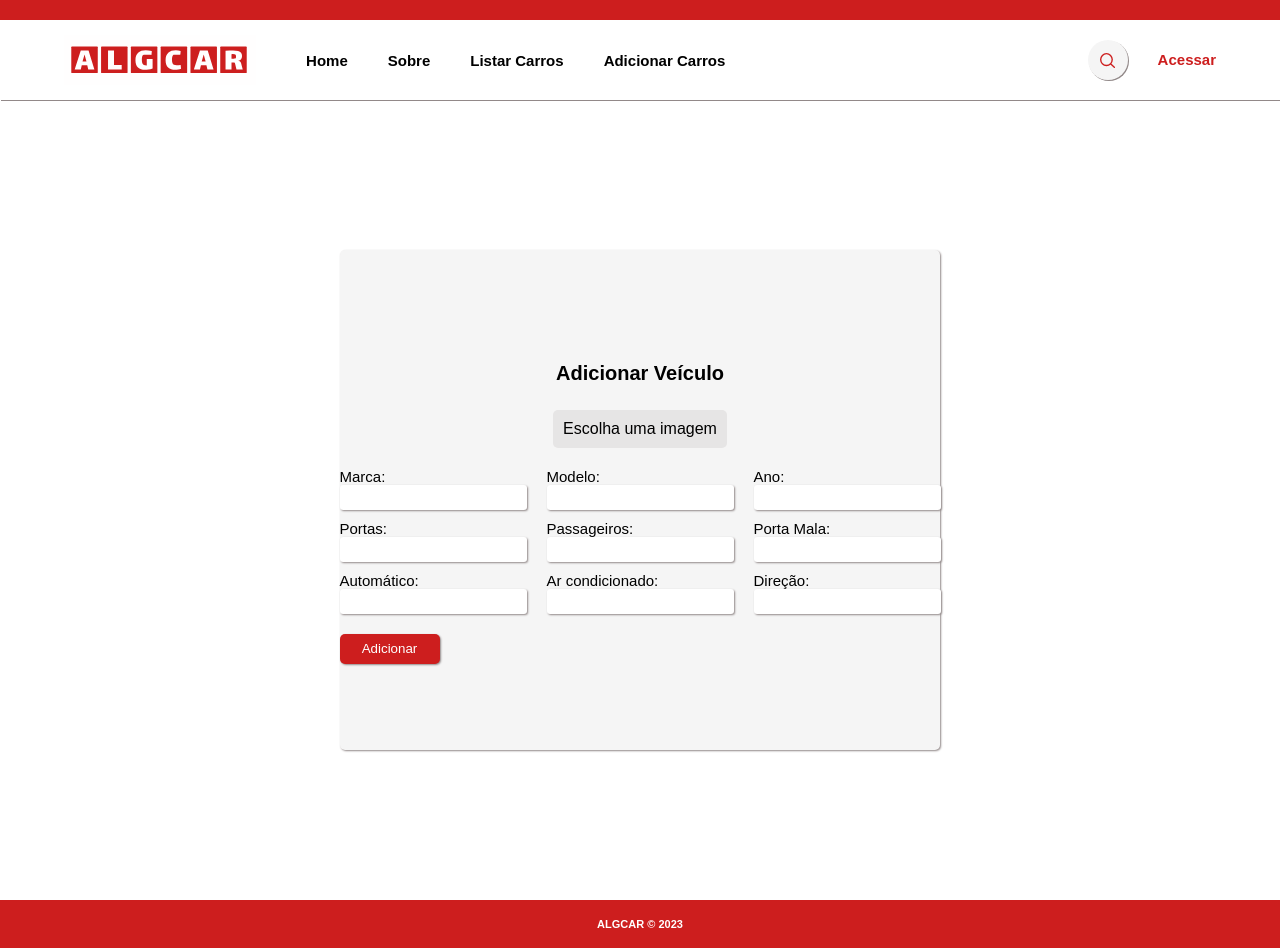
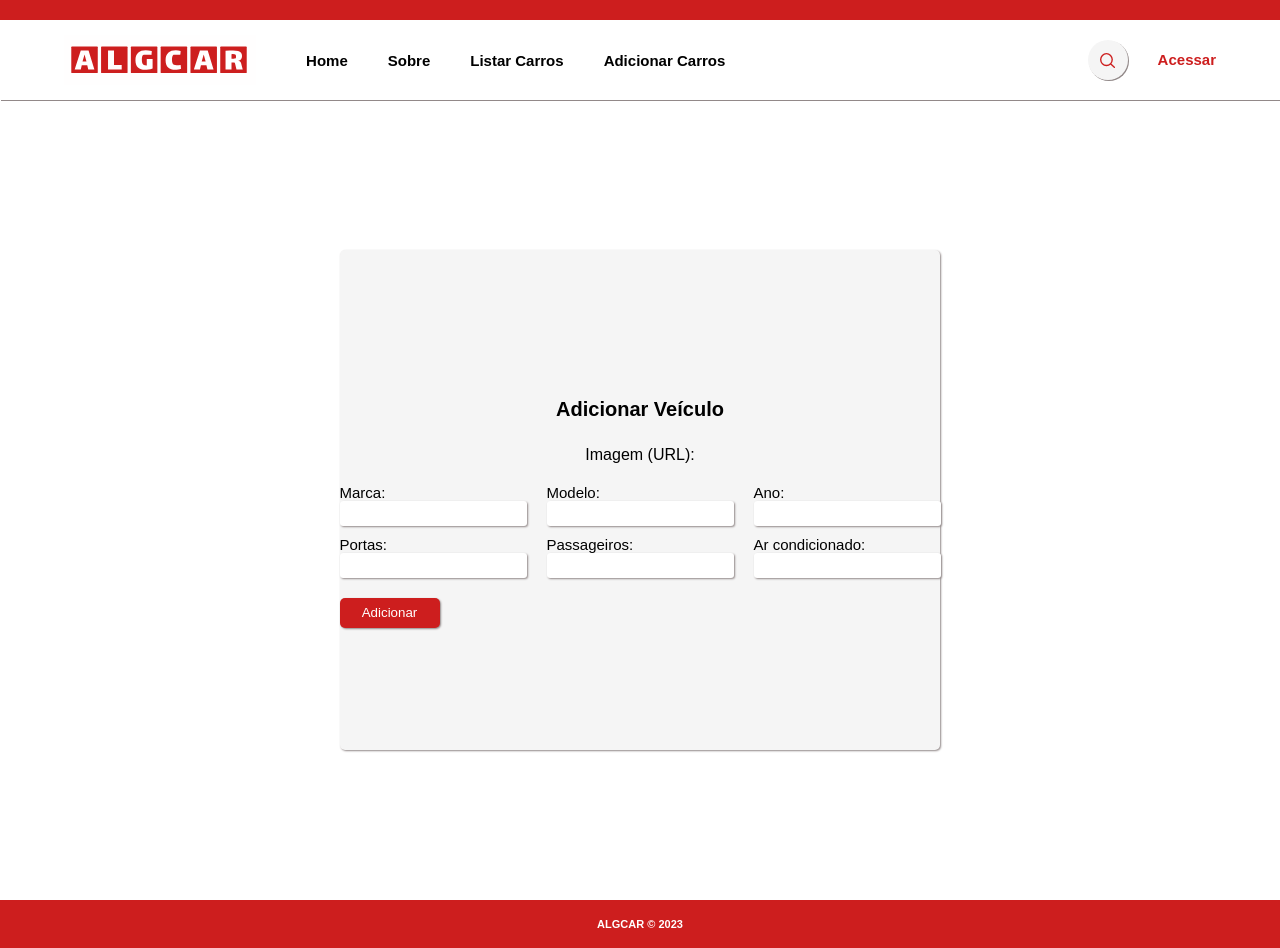
Before and after one commit to JoseCMessias/alg-car, a React (Vite) app in the folder algCar/: page /add in a window 1280 px wide. Built offline with nearby package versions, Linux system fonts and the light colour scheme.

Commit message:
correção do adicionar veiculos

```diff
--- a/algCar/src/pages/Adicionar/AdicionarVeiculos.jsx
+++ b/algCar/src/pages/Adicionar/AdicionarVeiculos.jsx
@@ -1,53 +1,56 @@
 import { useState } from "react";
 import { useNavigate } from "react-router-dom";
-import "./adicionarVeiculo.css"
-
+import "./adicionarVeiculo.css";
 
 export const AdicionarVeiculos = ({}) => {
   const navigate = useNavigate();
-    const [veiculo, setVeiculo] = useState({image: null, marca: '', modelo: '', ano: '', portas: '', passageiros: '', portaMala: '', volante: '', ar: '', direcao: ''})
-
-    const handleFileChange = (event) => {
-        const file = event.target.files[0];
-
-        if (file) {
-          const imageURL = URL.createObjectURL(file);
-          setVeiculo({ ...veiculo, image: imageURL });
-        }
-    };
+  const [veiculo, setVeiculo] = useState({
+    image: '',
+    marca: '',
+    modelo: '',
+    ano: '',
+    portas: '',
+    passageiros: '',
+    portaMala: '',
+    volante: '',
+    ar: '',
+    direcao: '',
+  });
 
   const handleSubmit = (event) => {
     event.preventDefault();
 
-        const storedVeiculos = JSON.parse(localStorage.getItem('veiculos')) || [];
+    const storedVeiculos = JSON.parse(localStorage.getItem("veiculos")) || [];
     storedVeiculos.push(veiculo);
-        localStorage.setItem('veiculos', JSON.stringify(storedVeiculos));
+    localStorage.setItem("veiculos", JSON.stringify(storedVeiculos));
 
     console.log("Veiculo adicionado com sucesso", veiculo);
-        navigate('/listar');
+    navigate("/listar");
   };
 
   return (
     <div className="form-adicionar">
       <div className="form-container">
         <h2 className="Titulo-adicionar"> Adicionar Veículo </h2>
-                <form onSubmit={handleSubmit} >
+        <form onSubmit={handleSubmit}>
           <div className="form-inputs">
-
             <div className="add-grupo-img">
               <label className="add-label-img">
+                Imagem (URL):
                 <input
                   className="picture"
-                                type="file"
+                  type="text"
                   name="image"
                   required
-                                onChange={handleFileChange}
+                  value={veiculo.image}
+                  onChange={(e) => setVeiculo({ ...veiculo, image: e.target.value })}
                 />
-                            <span className="image-span">Escolha uma imagem</span>
               </label>
+              {veiculo.image && (
                 <div className="adicionaIMG">
-                            {veiculo.image && <img src={veiculo.image} alt="" />}
+                  <img src={veiculo.image} alt="Imagem do veículo" />
                 </div>
+              )}
             </div>
 
             <div className="add-grupo">
@@ -61,7 +64,6 @@ export const AdicionarVeiculos = ({}) => {
                             (e) => setVeiculo({ ...veiculo, marca: e.target.value})
                         }/>
                 </label>
-
                 <label className="form-label">
                     Modelo:
                    <input type="text"
@@ -72,7 +74,6 @@ export const AdicionarVeiculos = ({}) => {
                             (e) => setVeiculo({ ...veiculo, modelo: e.target.value})
                         }/>
                 </label>
-
                 <label className="form-label">
                         Ano:
                         <input type="number"
@@ -83,7 +84,6 @@ export const AdicionarVeiculos = ({}) => {
                         }/>
                 </label>
             </div>
-
             <div  className="add-grupo">
                 <label className="form-label">
                         Portas:
@@ -94,7 +94,6 @@ export const AdicionarVeiculos = ({}) => {
                             (e) => setVeiculo({ ...veiculo, portas: e.target.value})
                         }/>
                 </label>
-
                 <label className="form-label">
                         Passageiros:
                         <input type="number"
@@ -104,29 +103,6 @@ export const AdicionarVeiculos = ({}) => {
                             (e) => setVeiculo({ ...veiculo, passageiros: e.target.value})
                         }/>
                 </label>
-
-                            <label className="form-label">
-                                Porta Mala:
-                                <input type="text"
-                                name="portaMala"
-                                value={veiculo.portaMala}
-                                onChange={
-                                    (e) => setVeiculo({ ...veiculo, portaMala: e.target.value})
-                                }/>
-                            </label>
-                        </div>
-
-                        <div  className="add-grupo">
-                            <label className="form-label">
-                                Automático:
-                                <input type="text"
-                                name="volante"
-                                value={veiculo.volante}
-                                onChange={
-                                    (e) => setVeiculo({ ...veiculo, volante: e.target.value})
-                                }/>
-                            </label>
-
                 <label className="form-label">
                         Ar condicionado:
                         <input type="text"
@@ -136,18 +112,7 @@ export const AdicionarVeiculos = ({}) => {
                             (e) => setVeiculo({ ...veiculo, ar: e.target.value})
                         }/>
                 </label>
-
-                            <label className="form-label">
-                                Direção:
-                                <input type="text"
-                                name="direcao"
-                                value={veiculo.direcao}
-                                onChange={
-                                    (e) => setVeiculo({ ...veiculo, direcao: e.target.value})
-                                }/>
-                            </label>
             </div>
-
             <div className="form-button">
               <button type="submit">Adicionar</button>
             </div>
@@ -155,5 +120,5 @@ export const AdicionarVeiculos = ({}) => {
         </form>
       </div>
     </div>
-    )
-}
+  );
+};
```
Lines whose indentation alone changed are shown as unchanged.
